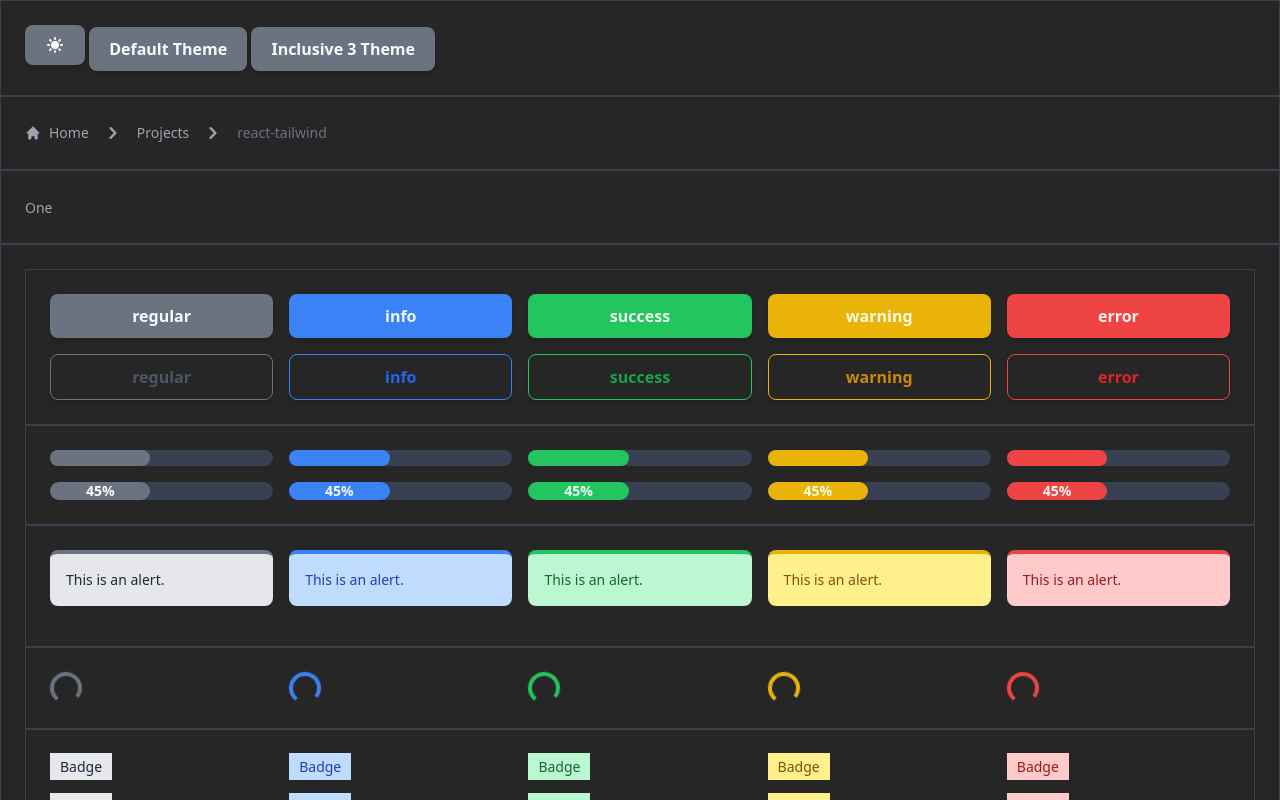
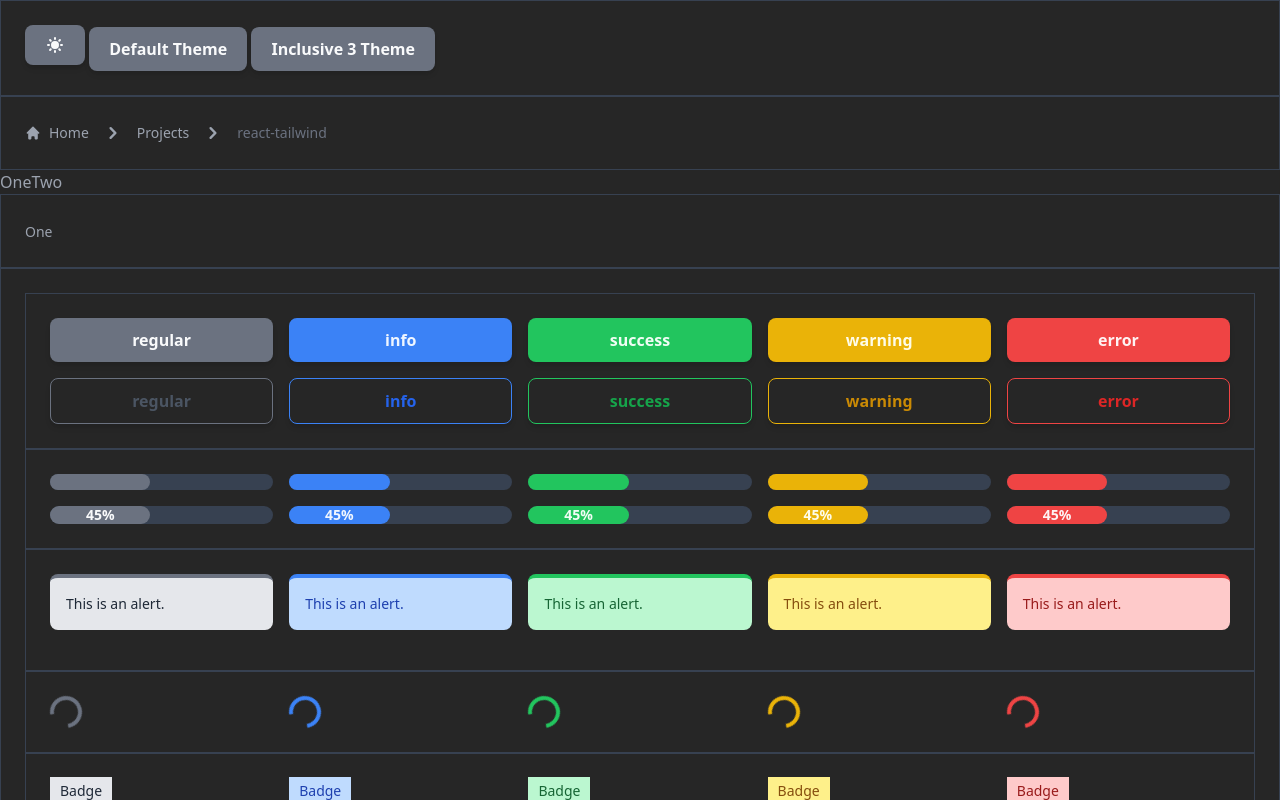
Before and after one commit to edadma/react-tailwind, a React (Create React App) app: page / in a window 1280 px wide. Shown: the top 800 px of the page. Built offline with nearby package versions, Linux system fonts and the light colour scheme.

Commit message:
cont recoding Tabs

```diff
--- a/src/Tabs.tsx
+++ b/src/Tabs.tsx
@@ -21,11 +21,12 @@ export const Tabs: React.FC<TabsProps> = ({
   const [active, setActive] = useState(0)
   const { theme } = useTheme()
   const tabs = Children.toArray(children)
+  console.log(tabs)
 
   return (
     <>
       <ul className={theme.component.tabs.style[type]}>
-        {Children.map(tabs, (child, index) => {
+        {Children.map(tabs, (child, index) =>
           React.cloneElement(child as React.ReactElement, {
             active,
             setActive,
@@ -35,7 +36,7 @@ export const Tabs: React.FC<TabsProps> = ({
             role,
             type,
           })
-        })}
+        )}
       </ul>
       <div>{(tabs[active] as React.ReactElement).props.children}</div>
     </>
@@ -59,7 +60,6 @@ export const Tab: React.FC<TabProps> = ({
   setActive,
   index,
   label,
-
   size,
   weight,
   role,
@@ -67,6 +67,7 @@ export const Tab: React.FC<TabProps> = ({
   ...other
 }) => {
   const { theme } = useTheme()
+  console.log(active, setActive, index, label, size, weight, role)
 
   return (
     <li
--- a/src/themes/DefaultTheme.ts
+++ b/src/themes/DefaultTheme.ts
@@ -320,9 +320,8 @@ export const DefaultTheme = {
     },
     tabs: {
       style: {
-        tab: 'flex flex-wrap -mb-px border-b border-gray-200 dark:border-gray-700 dark:bg-gray-800',
-        underline:
-          'flex flex-wrap -mb-px border-b border-gray-200 dark:border-gray-700 dark:bg-gray-800',
+        tab: 'flex flex-wrap -mb-px border-b border-gray-200 dark:border-gray-700',
+        underline: 'flex flex-wrap -mb-px border-b border-gray-200 dark:border-gray-700',
         pill: 'flex flex-wrap m-3',
       },
       default: {
```
